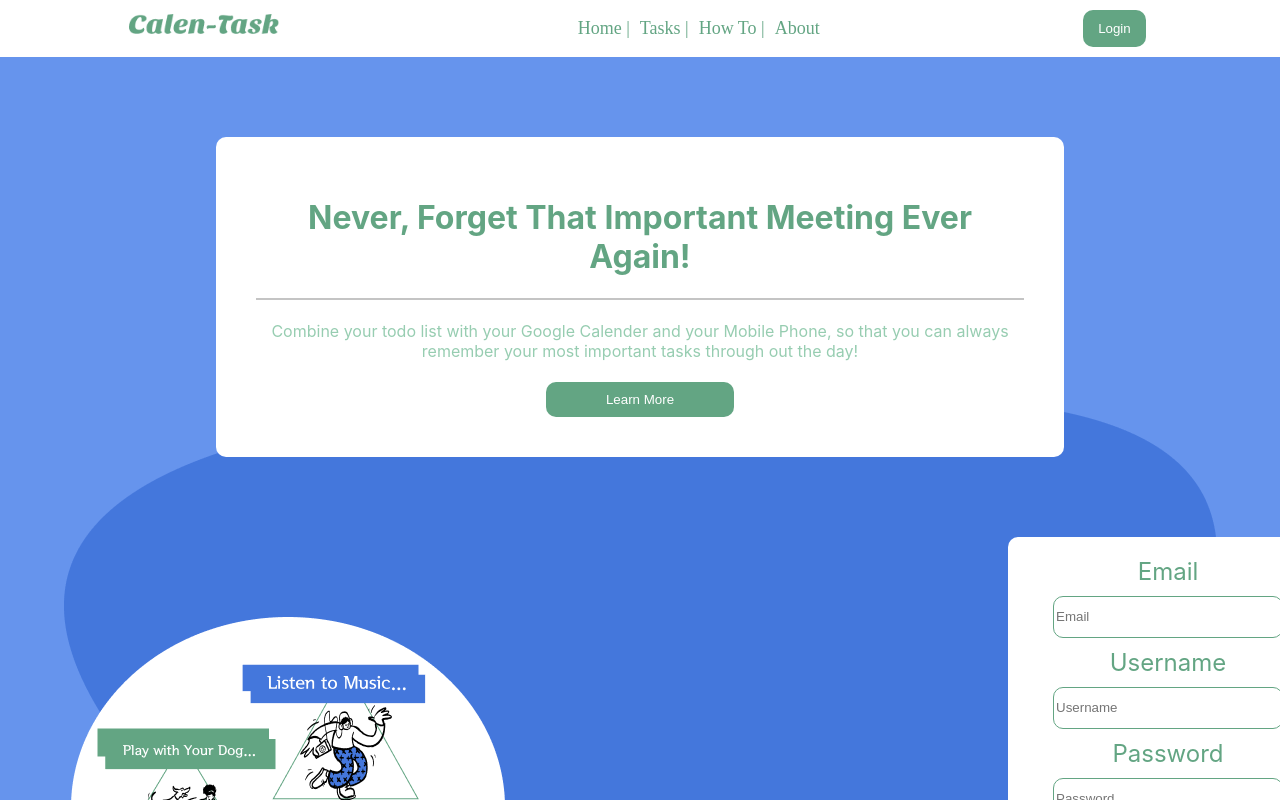
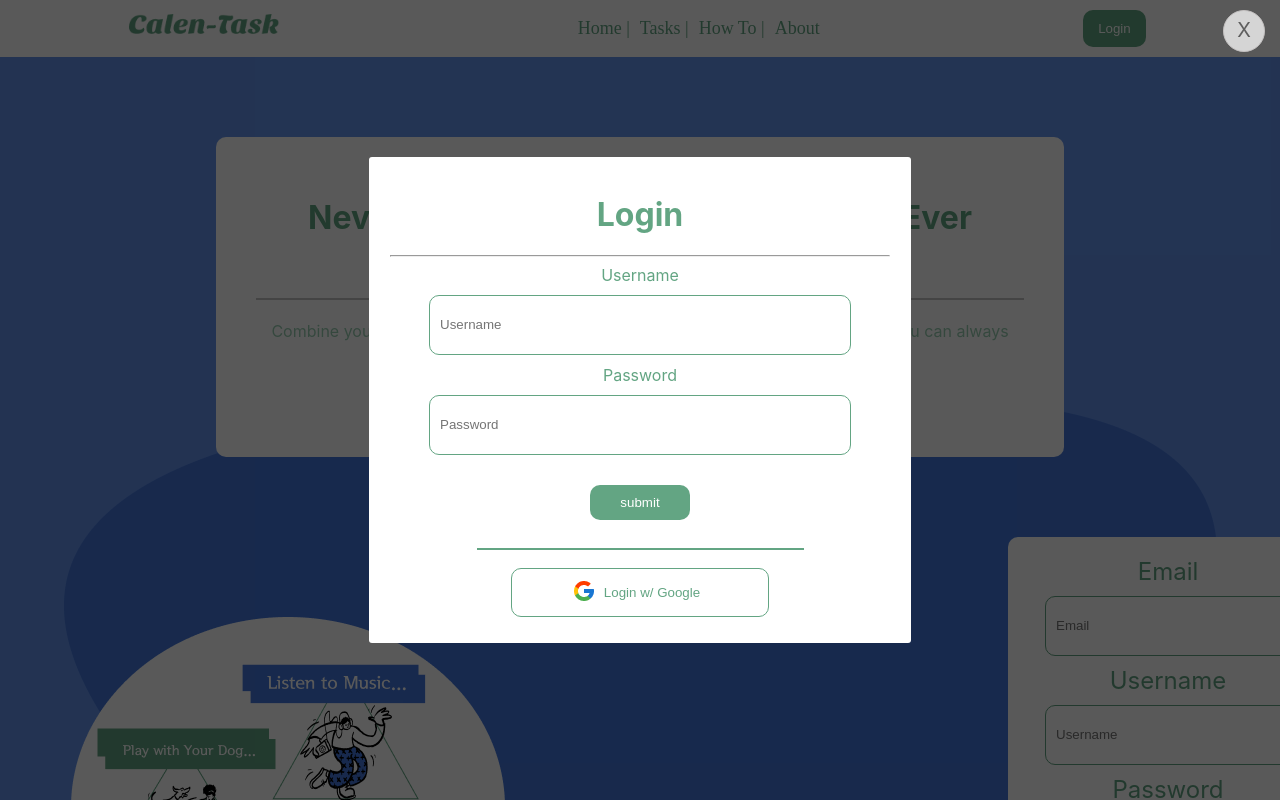
Before and after one commit to Marlow95/calentask-fullstack, a React (Create React App) app: page / in a window 1280 px wide. Both pictures are taken after a click on the button "Login". Shown: the top 800 px of the page. Built offline with nearby package versions, Linux system fonts and the light colour scheme.

Commit message:
Modal added

```diff
--- a/public/index.html
+++ b/public/index.html
@@ -30,6 +30,7 @@
   <body>
     <noscript>You need to enable JavaScript to run this app.</noscript>
     <div id="root"></div>
+    <div id="modal-root"></div>
     <!--
       This HTML file is a template.
       If you open it directly in the browser, you will see an empty page.
--- a/src/css/homePage.css
+++ b/src/css/homePage.css
@@ -37,8 +37,12 @@ All of the .CSS pages are linked so a classname on one page can affect another i
     background-color: #63A583;
     border-radius: 10px;
     border: none;
+    padding: 10px 60px 10px 60px;
+}
+
+.jumbotron-link{
     color: white;
-    padding: 10px 60px 10px 60px;
+    text-decoration: none;
 }
 
 .blob-container {
@@ -76,7 +80,7 @@ All of the .CSS pages are linked so a classname on one page can affect another i
 .signup-form {
     background-color: white;
     border-radius: 10px;
-    height: 541px;
+    height: fit-content;
     left: 63rem;
     padding: 20px;
     position: relative;
@@ -88,15 +92,18 @@ All of the .CSS pages are linked so a classname on one page can affect another i
     font-size: 24px;
 }
 
+/*Styles both the login and sign up form*/
 .input-box {
     border-radius: 10px;
     border: 1px #63A583 solid;
     height: 38px;
     margin: 10px;
     width: 80%;
+    padding: 10px;
 }
 
-.signup-btn {
+/*Styles both the login and sign up form*/
+.form-btn {
     background-color: #63A583;
     border-radius: 10px;
     border: none;
--- /dev/null
+++ b/src/css/modal.css
@@ -0,0 +1,84 @@
+.modal {
+    position: fixed;
+    overflow: hidden;
+    top: 0;
+    right: 0;
+    bottom: 0;
+    left: 0;
+    background-color: rgba(0, 0, 0, 0.65);
+    width: 100%;
+    height: 100%;
+    display: flex;
+    align-items: center;
+    justify-content: center;
+    padding: 1.5em 1em;
+    z-index: 999999;
+    box-sizing: border-box;
+  }
+
+  .modal.modal-fade {
+    animation: fade-in 1s 1 linear;
+    animation-fill-mode: forwards;
+    opacity: 0;
+  }
+
+  .modal > .modal-overlay {
+    width: 100%;
+    height: 100%;
+    position: absolute;
+    top: 0;
+    left: 0;
+  }
+
+  .modal > .modal-close {
+    position: absolute;
+    right: 15px;
+    top: 10px;
+    color: #5e5e5e;
+    cursor: pointer;
+    font-size: 1.25em;
+    padding: 7px;
+    background: rgba(255, 255, 255, 0.749);
+    border: 1px solid #c3c0c0;
+    border-radius: 50%;
+    width: 42px;
+    height: 42px;
+    display: flex;
+    align-items: center;
+    justify-content: center;
+    z-index: 999999;
+    box-sizing: border-box;
+    display: inline-block;
+    text-align: center;
+  }
+
+  .modal > .modal-close:hover {
+    background: rgba(255, 255, 255, 0.989);
+  }
+
+  .modal > .modal-body {
+    z-index: 2;
+    position: relative;
+    margin: 0 auto;
+    background-color:white;
+    border: 1px solid rgba(255, 255, 255, 0.25);
+    border-radius: 3px;
+    overflow-x: hidden;
+    overflow-y: auto;
+    max-height: 100%;
+    width: 500px;
+    padding: 15px 20px;
+    color: #63A583;
+    text-align: center;
+  }
+
+
+  @keyframes fade-in {
+    0% {
+      animation-timing-function: cubic-bezier(0.2242, 0.7499, 0.3142, 0.8148);
+      opacity: 0;
+    }
+    100% {
+      opacity: 1;
+    }
+}
--- /dev/null
+++ b/src/main/modal.js
@@ -0,0 +1,38 @@
+import React, {useState, useEffect, useImperativeHandle, forwardRef, useCallback} from 'react';
+import { createPortal } from 'react-dom';
+import "../css/modal.css"
+
+const modalElement = document.getElementById('modal-root');
+
+export function Modal({ children,  fade = false, defaultValue = false }, ref){
+    const [modal, setModal] = useState(defaultValue);
+    const close = useCallback(() => setModal(false), [])
+
+    useImperativeHandle(ref, () => ({
+        open: () => setModal(true),
+        close
+    }), [close])
+
+    const handleClose = useCallback(event => {
+        if (event.keyCode === 27) close()
+    }, [close])
+
+    useEffect(() => {
+        if(modal) document.addEventListener('keydown', handleClose, false)
+        return () => {
+            document.removeEventListener('keydown', handleClose, false)
+        }
+    }, [handleClose, modal])
+
+    return createPortal(
+        modal ? (
+        <div className={`modal ${fade ? 'modal-fade' : ''}`}>
+            <div className="modal-overlay" onClick={close} />
+            <span role="button" className="modal-close" aria-label="close" onClick={close}>X</span>
+            <div className="modal-body">{children}</div>
+        </div>
+        ) : null, modalElement
+    )
+}
+
+export default forwardRef(Modal)
--- a/src/main/nav.js
+++ b/src/main/nav.js
@@ -1,7 +1,10 @@
-import React from 'react';
+import React, { useRef } from 'react';
 import { Link } from 'react-router-dom'
+import Modal from './modal';
 
 function Nav(){
+    const myModal = useRef(null)
+    //Classes for login are re-used from homePage.css
     return(
         <nav style={navStyles}>
             <img src="./images/Calen-Task.png" alt="logo" width="150" height="20" style={logoStyles}/>
@@ -19,7 +22,27 @@ function Nav(){
                     <Link style={navLink} to="/about">About </ Link>
                 </li>
             </ul>
-            <button style={loginModalStyles}>Login</button>
+            <button onClick={() => myModal.current.open()} style={modalBtnStyles}>Login</button>
+            <Modal ref={myModal}>
+                <h1>Login</h1>
+                <hr />
+                <form>
+                    <label>Username</label>
+                    <br />
+                    <input className="input-box" type="username" placeholder="Username"/>
+                    <br />
+                    <label>Password</label>
+                    <br />
+                    <input className="input-box" type="password" placeholder="Password"/>
+                    <br />
+                    <input className="form-btn" type="submit" value="submit" />
+                    <hr className="google-hr" />
+                    <button className="google-btn">
+                        <img className="google-icon" src="/images/google-icon.png" alt="google"/>
+                        <span>Login w/ Google</span>
+                    </button>
+                </form>
+            </Modal>
         </nav>
     )
 }
@@ -48,11 +71,12 @@ const navLink = {
     textDecoration: 'none'
 }
 
-const loginModalStyles = {
+const modalBtnStyles = {
     backgroundColor: '#63A583',
     border: 'none',
     borderRadius: '10px',
     color: 'white',
+    cursor: 'pointer',
     margin: '10px',
     padding: '0px 15px 0px 15px'
 }
--- a/src/pages/homePage.js
+++ b/src/pages/homePage.js
@@ -1,4 +1,5 @@
 import React from 'react';
+import { Link } from 'react-router-dom'
 import "../css/homePage.css"
 
 function HomePage(){
@@ -9,7 +10,7 @@ function HomePage(){
                     <h1>Never, Forget That Important Meeting Ever Again!</h1>
                     <hr />
                     <p>Combine your todo list with your Google Calender and your Mobile Phone, so that you can always remember your most important tasks through out the day!</p>
-                    <button>Learn More</button>
+                    <button><Link className="jumbotron-link" to="/about">Learn More</Link></button>
                 </div>
             </div>
             <div className="blob-container">
@@ -39,7 +40,7 @@ function HomePage(){
                     <br />
                     <input type="text" placeholder="Fullname" className="input-box"/>
                     <br />
-                    <input type="submit" value="Sign Up" className="signup-btn" />
+                    <input type="submit" value="Sign Up" className="form-btn" />
                     <hr className="google-hr"/>
                     <button className="google-btn">
                         <img className="google-icon" src="/images/google-icon.png" alt="google"/>
```
